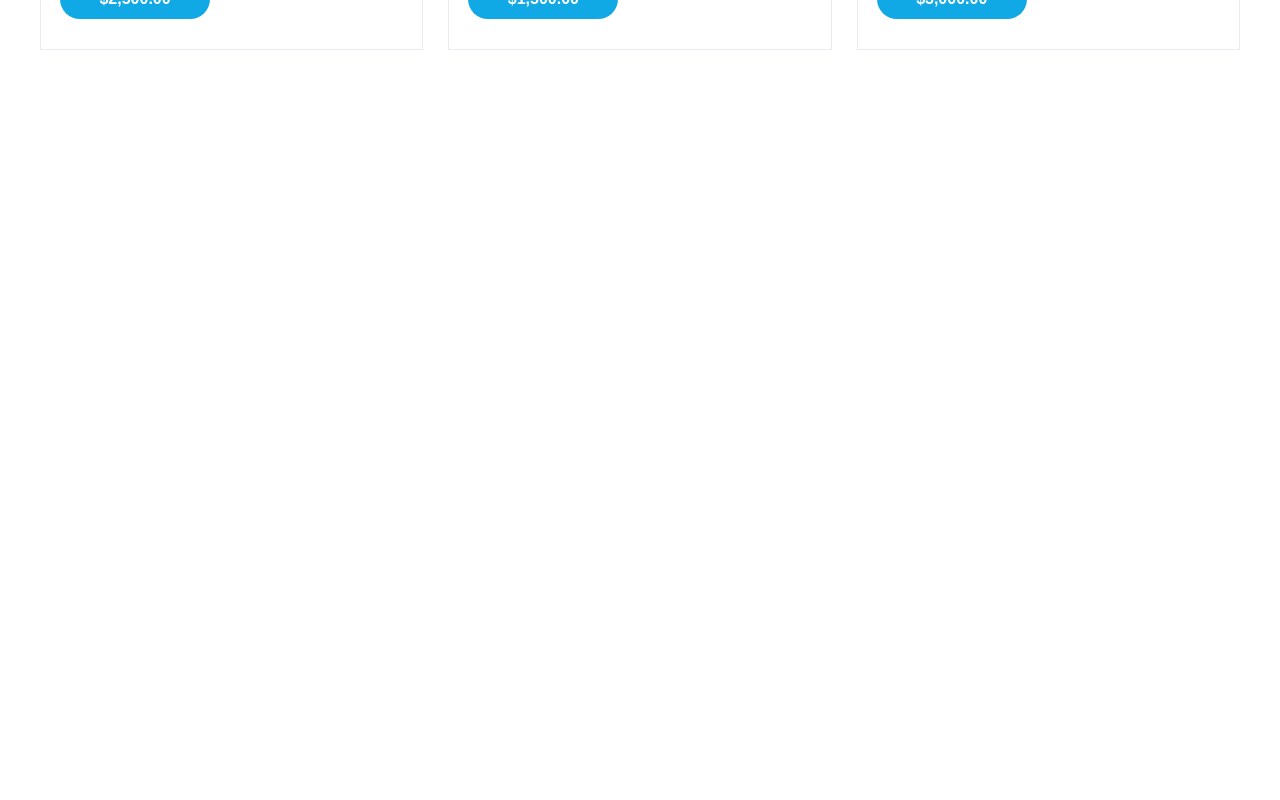
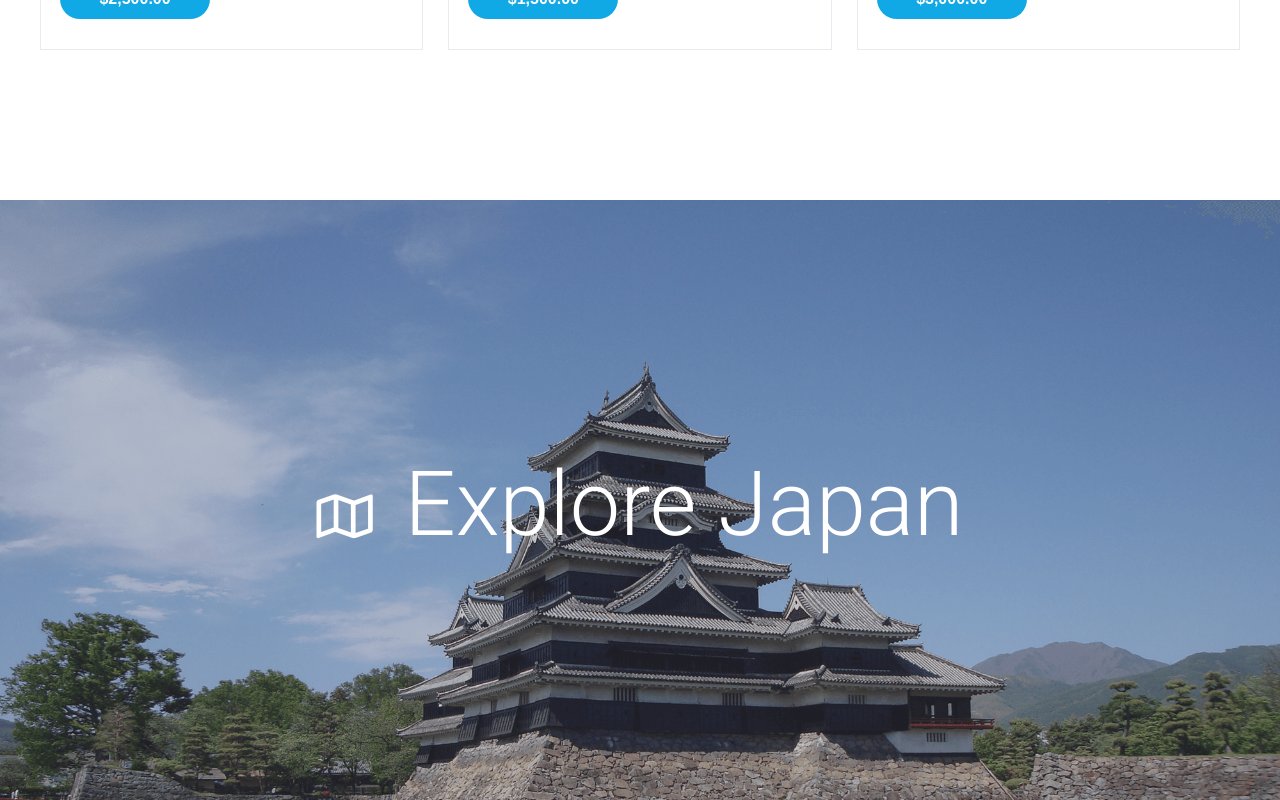
Before and after one commit to tbone1020/Stripe-ecommerce-site, an Angular app: page / in a window 1280 px wide. Shown: the part 2691-3491 px from the top of the page. Before the commit the page ends 2891 px from the top, so only its background shows below. Built offline with nearby package versions, Linux system fonts and the light colour scheme.

Commit message:
started second hero section

```diff
--- a/src/app/app.component.html
+++ b/src/app/app.component.html
@@ -3,4 +3,5 @@
   <app-top-destinations></app-top-destinations>
   <app-we-are-tj></app-we-are-tj>
   <app-special-offers></app-special-offers>
+  <app-second-hero></app-second-hero>
 </main>
--- a/src/app/app.module.ts
+++ b/src/app/app.module.ts
@@ -19,6 +19,7 @@ import { DestinationComponent } from './top-destinations/destination/destination
 import { WeAreTjComponent } from './we-are-tj/we-are-tj.component';
 import { TextComponent } from './we-are-tj/text/text.component';
 import { OfferComponent } from './special-offers/offer/offer.component';
+import { SecondHeroComponent } from './second-hero/second-hero.component';
 
 
 @NgModule({
@@ -30,6 +31,7 @@ import { OfferComponent } from './special-offers/offer/offer.component';
     FooterComponent,
     SubscribeComponent,
     NewsComponent,
+    SecondHeroComponent,
     HotPromotionComponent,
     ExperiencesComponent,
     AboutUsComponent,
--- a/src/app/second-hero/second-hero.component.css
+++ b/src/app/second-hero/second-hero.component.css
@@ -1,16 +1,33 @@
 .second-hero {
-  background: #e9ebf0;
+  background: url("/assets/images/matsumoto-castle.png");
+  background-attachment: fixed;
+  background-size: cover;
   padding: 150px 0 50px;
   text-align: center;
+  position: relative;
+  height: 400px;
 }
-
+.second-hero:after {
+  content: '';
+  background: rgba(76, 80, 95, 0.3);
+  position: absolute;
+  top: 0;
+  left: 0;
+  height: 100%;
+  width: 100%;
+  z-index: 0;
+}
+.second-hero__icon {
+  font-size: 50px;
+  padding-right: 10px;
+}
 .second-hero__header {
-  font-size: 50px;
-  font-weight: 500;
-  padding-bottom: 5px;
+  color: white;
+  font-weight: bold;
+  text-align: center;
+  font-size: 90px;
+  font-weight: 200;
+  position: relative;
+  z-index: 9;
+  top: 110px;
 }
-
-.second-hero__sub-header {
-  font-size: 30px;
-  font-weight: 300;
-}
--- a/src/app/second-hero/second-hero.component.html
+++ b/src/app/second-hero/second-hero.component.html
@@ -1,7 +1,6 @@
 <section id="second-hero" class="second-hero">
-  <h2 class="second-hero__header">We are Travel Japan</h2>
-  <h3 class="second-hero__sub-header">Check our our best Promotion Tours</h3>
-  <article class="second-hero__text">
-
-  </article>
+  <h2 class="second-hero__header">
+    <i class="second-hero__icon far fa-map"></i>
+    Explore Japan
+  </h2>
 </section>
--- a/src/app/special-offers/offer/offer.component.css
+++ b/src/app/special-offers/offer/offer.component.css
@@ -32,6 +32,7 @@
 .offer__price {
   background: #10a8e5;
   color: white;
+  cursor: pointer;
   font-weight: bold;
   font-size: 16px;
   border: 0;
```
Also changed, not shown: src/assets/images/matsumoto-castle.png (added), src/assets/images/river.png (added).
